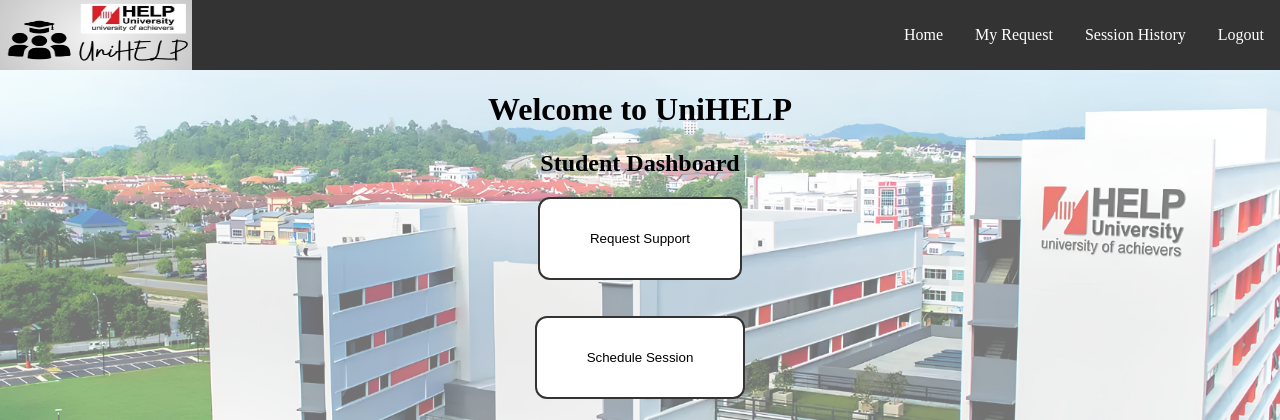
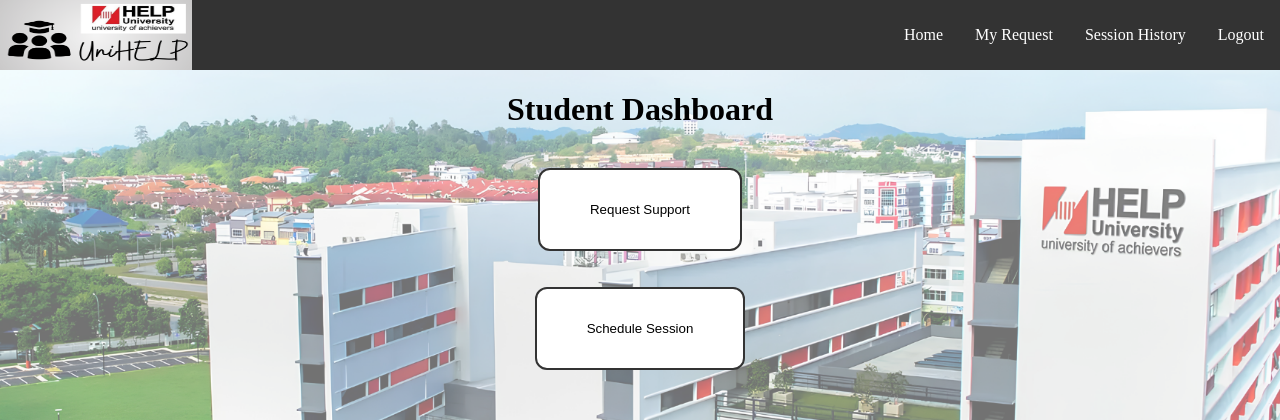
Before and after one commit to chow0823/unihelp-assign, a PHP site: page /student.php in a window 1280 px wide. Shown: the top 420 px of the page. Run offline with PHP 8.4, Linux system fonts and the light colour scheme; a user stored in the database is signed in.

Commit message:
update user interface

```diff
--- a/student.php
+++ b/student.php
@@ -20,8 +20,7 @@ if(!isset($_SESSION['role']) || $_SESSION['role'] !== 'student') {
   <li><a href="logout.php">Logout</a></li>
 </ul>
 
-<h1>Welcome to UniHELP</h1>
-<h2>Student Dashboard</h2>
+<h1>Student Dashboard</h1><br>
 <button type="button" onclick="window.location.href='request_support.php'">Request Support</button><br><br>
 <button type="button" onclick="window.location.href='session_history.php'">Schedule Session</button>
 
--- a/volunteer.php
+++ b/volunteer.php
@@ -20,8 +20,7 @@ if(!isset($_SESSION['role']) || $_SESSION['role'] !== 'volunteer') {
   <li><a href="logout.php">Logout</a></li>
 </ul>
 
-<h1>Welcome to UniHELP</h1>
-<h2>Volunteer Dashboard</h2>
+<h1>Volunteer Dashboard</h1><br>
 <button type="button" onclick="window.location.href='request_details.php'">Request Details</button><br><br>
 <button type="button" onclick="window.location.href='session_history.php'">Schedule Session</button>
 
```
